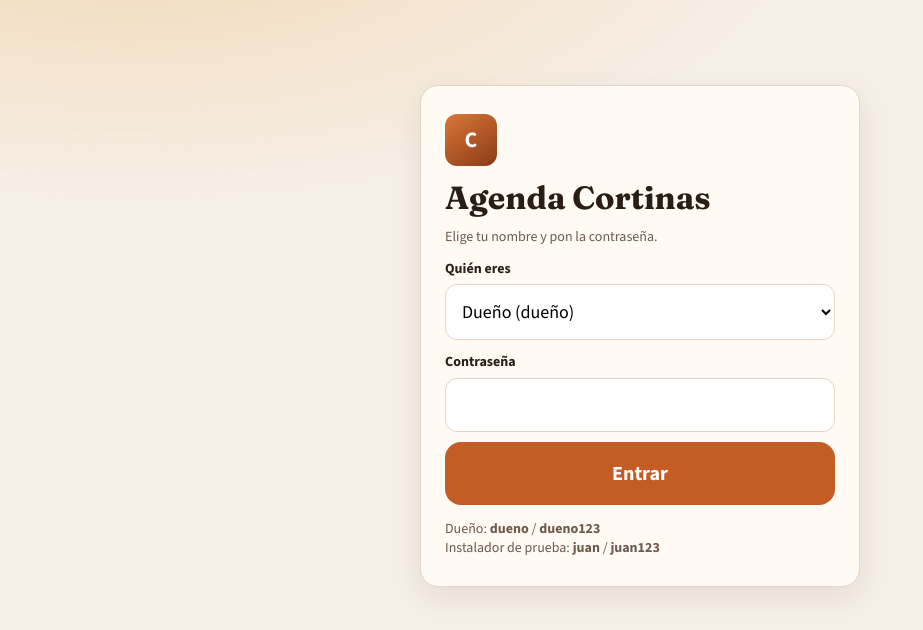
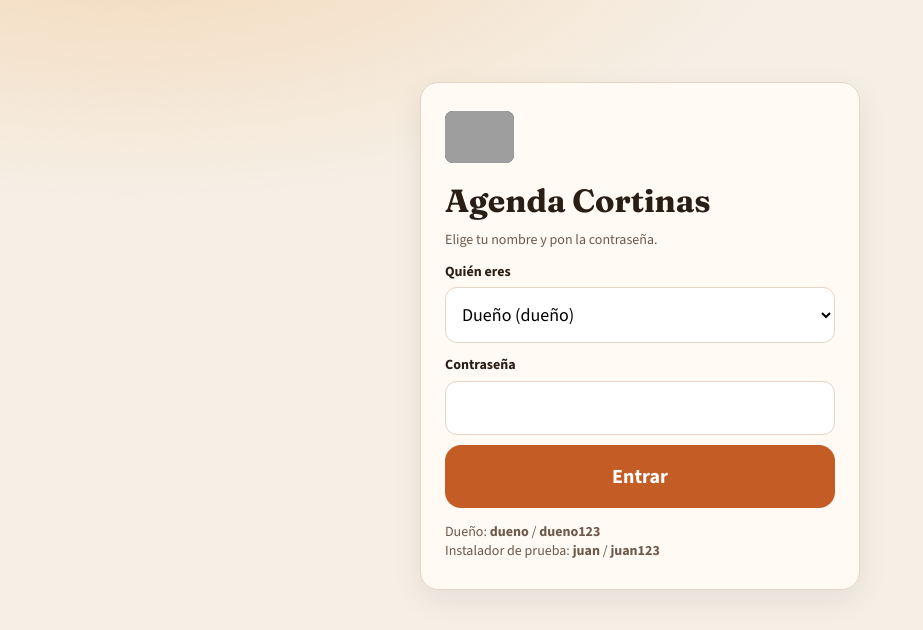
Before and after one commit to Carmenmarcossl/agenda-cortinas, a Flask app: page / in a window 1280 px wide. Shown: the top 630 px of the page, without its empty margins (0-923 px from the left). Run offline with Flask 3, Linux system fonts and the light colour scheme; grey boxes are pictures that could not be loaded.

Commit message:
Update theme color and logo image in index.html

```diff
--- a/templates/index.html
+++ b/templates/index.html
@@ -3,11 +3,11 @@
 <head>
   <meta charset="UTF-8" />
   <meta name="viewport" content="width=device-width, initial-scale=1, viewport-fit=cover" />
-  <meta name="theme-color" content="#3d2b1f" />
+  <meta name="theme-color" content="#355347" />
   <meta name="apple-mobile-web-app-capable" content="yes" />
   <meta name="apple-mobile-web-app-title" content="Cortinas" />
   <link rel="manifest" href="/manifest.webmanifest" />
-  <link rel="apple-touch-icon" href="/icon.svg" />
+  <link rel="apple-touch-icon" href="/icon.png" />
   <title>Agenda Cortinas</title>
   <link rel="preconnect" href="https://fonts.googleapis.com" />
   <link rel="preconnect" href="https://fonts.gstatic.com" crossorigin />
@@ -26,7 +26,8 @@
     .wrap{max-width:1080px;margin:0 auto;padding:16px 16px 110px}
     header.appbar{display:flex;align-items:center;justify-content:space-between;gap:10px;padding:6px 0 16px}
     .brand{display:flex;align-items:center;gap:10px}
-    .logo{width:42px;height:42px;border-radius:12px;background:linear-gradient(145deg,#d9783a,#8b3a16);display:grid;place-items:center;color:#fff;font-weight:700}
+    .logo{width:42px;height:42px;border-radius:12px;object-fit:cover;background:#355347}
+    .logo-wide{height:52px;width:auto;border-radius:8px;background:#355347}
     .brand small{display:block;color:var(--muted);font-family:"Source Sans 3",sans-serif;font-size:12px}
     .btn{display:inline-block;border:0;border-radius:14px;padding:12px 16px;cursor:pointer;font-weight:700;font-size:16px;text-decoration:none;text-align:center}
     a.btn{color:inherit}
@@ -210,7 +211,7 @@ function filtered(){
 function render(){
   if(!state.user){
     $("#app").innerHTML = `<div class="login-wrap"><div class="login-card card">
-      <div class="logo" style="width:52px;height:52px;font-size:22px">C</div>
+      <img class="logo-wide" src="/logo.png" alt="Carmen Marcos">
       <h1 style="margin:10px 0 6px">Agenda Cortinas</h1>
       <p class="hint" style="margin-top:0">Elige tu nombre y pon la contraseña.</p>
       <form id="loginForm">
@@ -238,7 +239,7 @@ function render(){
 
 function header(extra=""){
   const n=unread().length;
-  return `<header class="appbar"><div class="brand"><div class="logo">C</div><div><strong>Agenda Cortinas</strong><small>Hola, ${escapeHtml(state.user.nombre)}</small></div></div>
+  return `<header class="appbar"><div class="brand"><img class="logo" src="/icon.png" alt=""><div><strong>Agenda Cortinas</strong><small>Hola, ${escapeHtml(state.user.nombre)}</small></div></div>
     <div style="display:flex;gap:8px">${extra}
       <button class="btn btn-ghost bell" id="btnBell">🔔${n?`<span class="dot">${n}</span>`:""}</button>
       <button class="btn btn-ghost" id="btnSalir">Salir</button></div></header>`;
```
